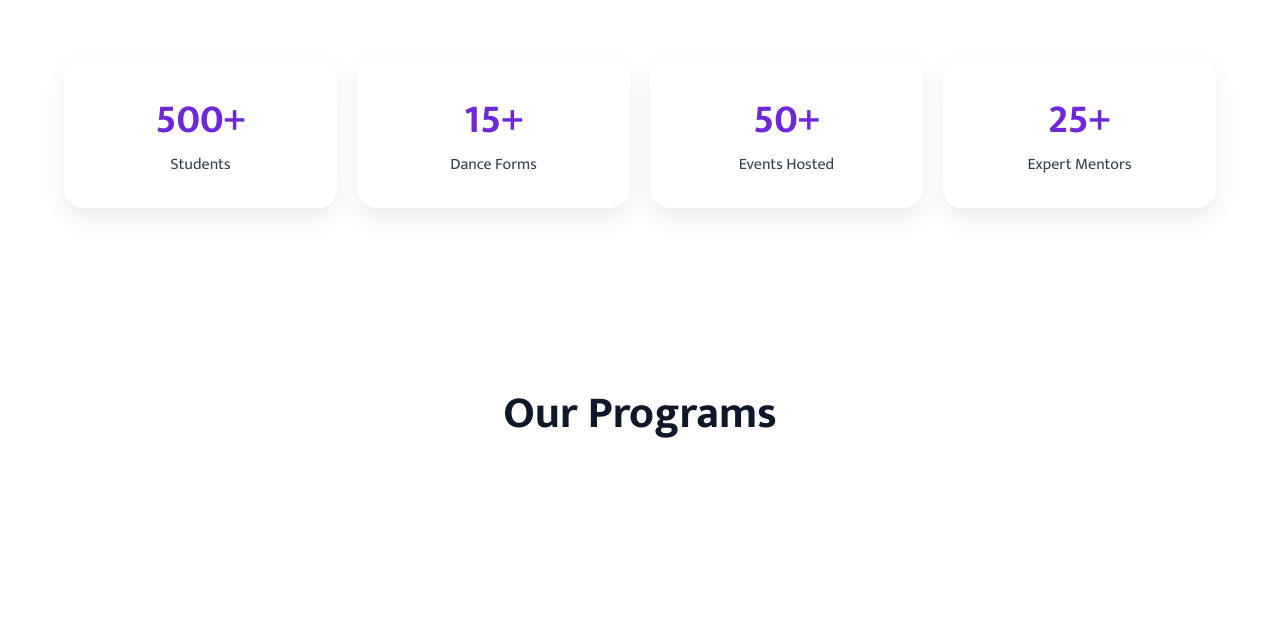
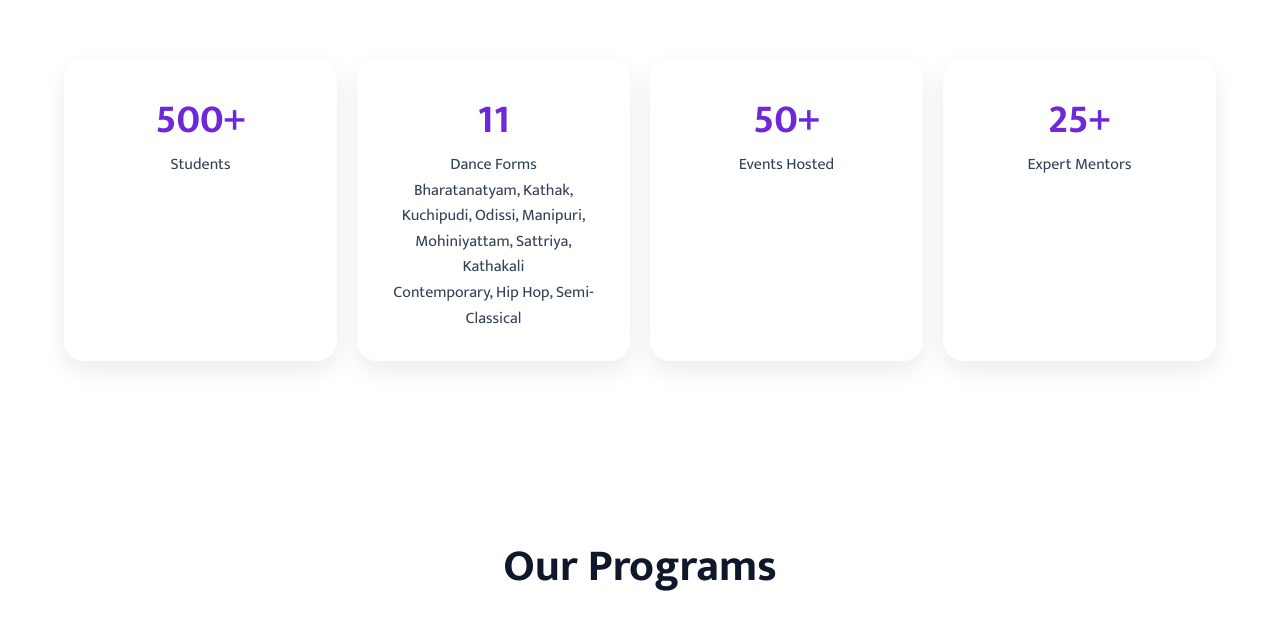
Before and after one commit to yashokrishnapriya-star/kalashaala, a plain HTML site: page index.html in a window 1280 px wide. Shown: the part 822-1452 px from the top of the page. Before the commit the page ends 1376 px from the top, so only its background shows below. Drawn offline with Linux system fonts and the light colour scheme.

Commit message:
Fix doctype and update dance forms count
Updated the doctype declaration and corrected a stat card value.

```diff
--- a/index.html
+++ b/index.html
@@ -1,5 +1,4 @@
-
-<!DOCTYPE html>
+ <!DOCTYPE html>
 <html lang="en">
 <head>
 <meta charset="UTF-8">
@@ -26,7 +25,7 @@
 }
 
 body{
-  font-family:'Mukta',sans-serif; /* Changed from Poppins to Mukta */
+  font-family:'Mukta',sans-serif;
   color:var(--text);
   background:#fff;
   line-height:1.6;
@@ -333,8 +332,12 @@ footer{
         <p>Students</p>
       </div>
       <div class="stat-card">
-        <h2>15+</h2>
+        <h2>11</h2>
         <p>Dance Forms</p>
+        <p>
+          Bharatanatyam, Kathak, Kuchipudi, Odissi, Manipuri, Mohiniyattam, Sattriya, Kathakali<br>
+          Contemporary, Hip Hop, Semi-Classical
+        </p>
       </div>
       <div class="stat-card">
         <h2>50+</h2>
```
